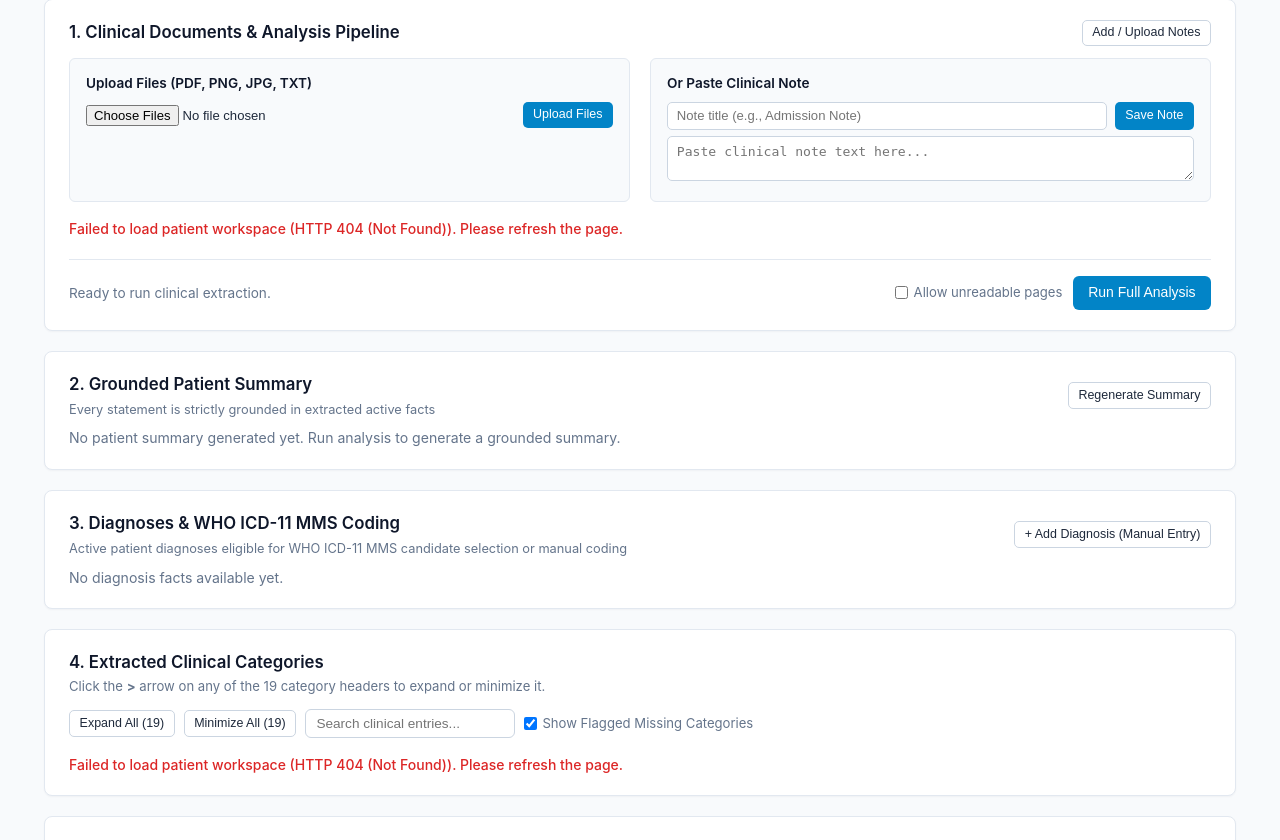
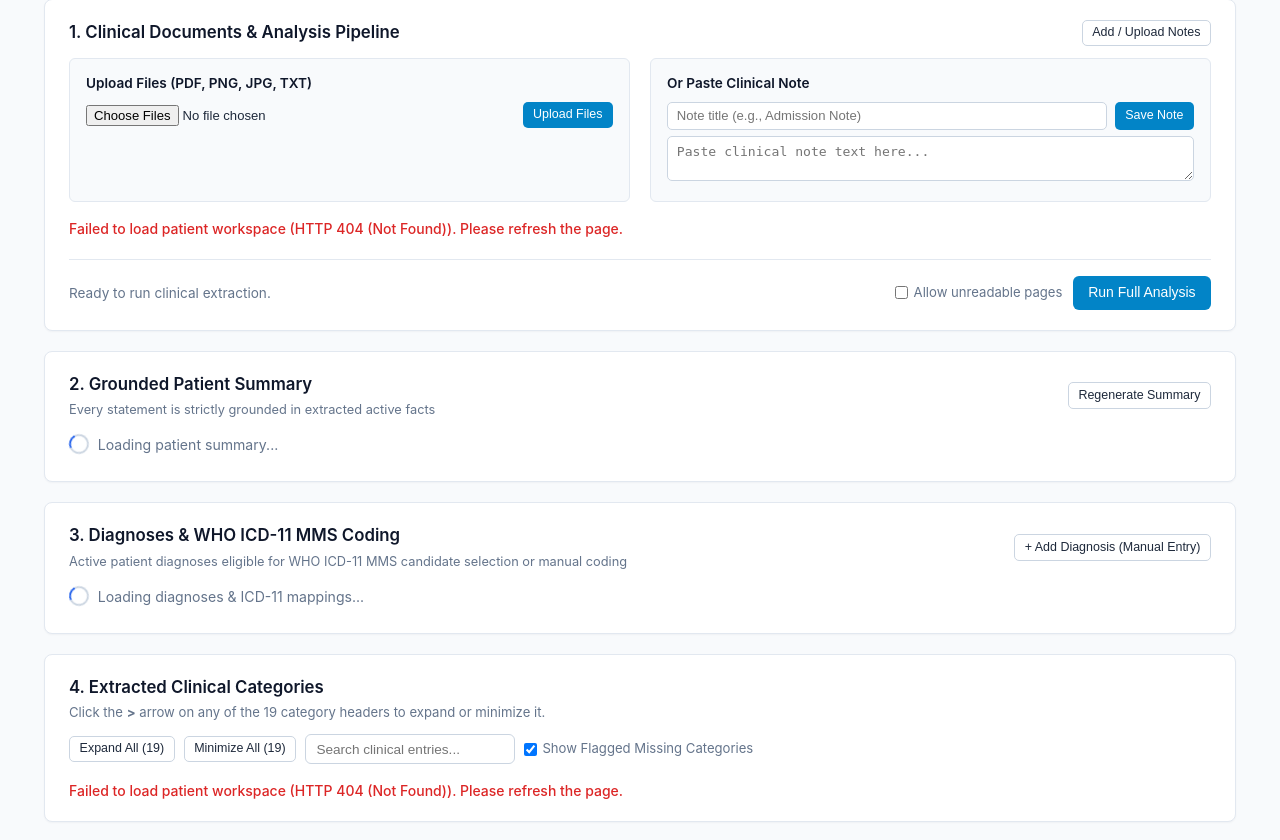
Before and after one commit to mohamedarshad-maker/Clinical-notes-demo, a FastAPI app: template app/templates/patients/detail.html in a window 1280 px wide. Shown: the part 217-1057 px from the top of the page. Run offline with FastAPI, Linux system fonts and the light colour scheme; the template is opened without the code that fills it, so the values that code supplies are empty.

Commit message:
Add loading spinner overlay while patient records load

```diff
--- a/app/templates/base.html
+++ b/app/templates/base.html
@@ -5,8 +5,77 @@
     <meta name="viewport" content="width=device-width, initial-scale=1.0">
     <title>{% block title %}Clinical Notes Extraction PoC{% endblock %}</title>
     <link rel="stylesheet" href="/static/css/style.css">
+    <style>
+        .loading-overlay {
+            position: fixed;
+            inset: 0;
+            background: rgba(248, 250, 252, 0.82);
+            backdrop-filter: blur(2px);
+            display: none;
+            flex-direction: column;
+            align-items: center;
+            justify-content: center;
+            z-index: 9999;
+            transition: opacity 0.18s ease;
+        }
+        .loading-overlay.active {
+            display: flex;
+        }
+        .loading-card {
+            background: #ffffff;
+            border: 1px solid #e2e8f0;
+            border-radius: 12px;
+            padding: 1.5rem 2.25rem;
+            box-shadow: 0 10px 25px rgba(15, 23, 42, 0.08);
+            display: flex;
+            flex-direction: column;
+            align-items: center;
+            gap: 0.85rem;
+        }
+        .loading-wheel {
+            width: 42px;
+            height: 42px;
+            border: 4px solid #e2e8f0;
+            border-top-color: #2563eb;
+            border-radius: 50%;
+            animation: klinSpin 0.75s linear infinite;
+        }
+        .loading-wheel-sm {
+            width: 20px;
+            height: 20px;
+            border: 2.5px solid #cbd5e1;
+            border-top-color: #2563eb;
+            border-radius: 50%;
+            display: inline-block;
+            vertical-align: middle;
+            animation: klinSpin 0.75s linear infinite;
+        }
+        .loading-text {
+            font-size: 0.92rem;
+            font-weight: 600;
+            color: #1e293b;
+            margin: 0;
+        }
+        .loading-subtext {
+            font-size: 0.78rem;
+            color: #64748b;
+            margin: -0.45rem 0 0 0;
+        }
+        @keyframes klinSpin {
+            to { transform: rotate(360deg); }
+        }
+    </style>
 </head>
 <body>
+    <!-- Global Loading Screen Overlay -->
+    <div id="global-loading-overlay" class="loading-overlay" aria-live="polite">
+        <div class="loading-card">
+            <div class="loading-wheel"></div>
+            <p id="global-loading-text" class="loading-text">Loading clinical records...</p>
+            <p id="global-loading-subtext" class="loading-subtext">Please wait a moment</p>
+        </div>
+    </div>
+
     <header>
         <nav>
             <div class="container nav-bar">
@@ -29,6 +98,28 @@
         </div>
     </footer>
 
+    <script>
+        function showLoadingOverlay(message = 'Loading clinical records...', subtext = 'Please wait a moment') {
+            const overlay = document.getElementById('global-loading-overlay');
+            const textEl = document.getElementById('global-loading-text');
+            const subEl = document.getElementById('global-loading-subtext');
+            if (textEl && message) textEl.textContent = message;
+            if (subEl && subtext !== undefined) subEl.textContent = subtext;
+            if (overlay) overlay.classList.add('active');
+        }
+
+        function hideLoadingOverlay() {
+            const overlay = document.getElementById('global-loading-overlay');
+            if (overlay) overlay.classList.remove('active');
+        }
+
+        window.addEventListener('pageshow', () => {
+            // Hide overlay if user navigates back via browser Back button
+            if (!window.__workspaceLoadingActive) {
+                hideLoadingOverlay();
+            }
+        });
+    </script>
     {% block scripts %}{% endblock %}
 </body>
 </html>
--- a/app/templates/patients/detail.html
+++ b/app/templates/patients/detail.html
@@ -507,7 +507,7 @@
 <div class="page-header">
     <div>
         <div style="margin-bottom: 0.2rem;">
-            <a href="/patients" style="color: var(--primary); text-decoration: none; font-size: 0.85rem; font-weight: 500;">&larr; Back to Patients</a>
+            <a href="/patients" onclick="showLoadingOverlay('Returning to patient list...', '')" style="color: var(--primary); text-decoration: none; font-size: 0.85rem; font-weight: 500;">&larr; Back to Patients</a>
         </div>
         <h2>{{ patient.display_name }}</h2>
         <span style="color: var(--text-secondary); font-size: 0.8rem;">Patient ID: <code>{{ patient.id }}</code></span>
@@ -516,7 +516,7 @@
         <button type="button" class="btn-secondary" onclick="openAddFactModal(11)">+ Add Clinical Fact</button>
         <button type="button" class="btn-secondary" onclick="downloadFactsCsv()">Export Facts CSV</button>
         <a href="/export/summary/{{ patient.id }}" class="btn-secondary">Export Summary CSV</a>
-        <button type="button" class="btn-secondary" onclick="loadPatientWorkspace()">Refresh</button>
+        <button type="button" class="btn-secondary" onclick="loadPatientWorkspace(true)">Refresh</button>
         <button type="button" class="btn-primary save-profile-btn" onclick="savePatientProfile()">Save Profile</button>
     </div>
 </div>
@@ -570,7 +570,9 @@
     <div id="upload-status" style="margin-bottom: 0.5rem; font-size: 0.85rem;"></div>
 
     <div id="documents-list">
-        <p style="color: var(--text-secondary);">Loading documents...</p>
+        <div style="display: flex; align-items: center; gap: 0.55rem; color: var(--text-secondary); font-size: 0.88rem; padding: 0.4rem 0;">
+            <span class="loading-wheel-sm"></span> Loading documents...
+        </div>
     </div>
 
     <!-- Pipeline Execution Bar -->
@@ -599,7 +601,9 @@
         <button type="button" class="btn-sm btn-secondary" onclick="regenerateSummary()">Regenerate Summary</button>
     </div>
     <div id="summary-container">
-        <p style="color: var(--text-secondary); font-size: 0.88rem;">No patient summary generated yet. Run analysis to generate a grounded summary.</p>
+        <div style="display: flex; align-items: center; gap: 0.55rem; color: var(--text-secondary); font-size: 0.88rem; padding: 0.4rem 0;">
+            <span class="loading-wheel-sm"></span> Loading patient summary...
+        </div>
     </div>
 </div>
 
@@ -653,7 +657,9 @@
     </div>
 
     <div id="icd-review-container">
-        <p style="color: var(--text-secondary); font-size: 0.88rem;">No diagnosis facts available yet.</p>
+        <div style="display: flex; align-items: center; gap: 0.55rem; color: var(--text-secondary); font-size: 0.88rem; padding: 0.4rem 0;">
+            <span class="loading-wheel-sm"></span> Loading diagnoses &amp; ICD-11 mappings...
+        </div>
     </div>
 </div>
 
@@ -678,7 +684,9 @@
         </div>
     </div>
     <div id="categories-container">
-        <p style="color: var(--text-secondary);">Loading clinical categories...</p>
+        <div style="display: flex; align-items: center; gap: 0.55rem; color: var(--text-secondary); font-size: 0.88rem; padding: 0.4rem 0;">
+            <span class="loading-wheel-sm"></span> Loading 19 clinical categories...
+        </div>
     </div>
 </div>
 
@@ -891,11 +899,16 @@ function applyProfileData(data, saveToCache = true) {
     renderIcdReview();
     renderCategories();
     populateCategoryDropdown();
-}
-
-async function loadPatientWorkspace() {
+
+    window.__workspaceLoadingActive = false;
+    if (typeof hideLoadingOverlay === 'function') {
+        hideLoadingOverlay();
+    }
+}
+
+async function loadPatientWorkspace(forceOverlay = false) {
     // 1. Instant render from browser sessionStorage cache if available (Stale-While-Revalidate)
-    if (!profileData) {
+    if (!profileData && !forceOverlay) {
         try {
             const cachedRaw = sessionStorage.getItem(PROFILE_CACHE_KEY);
             if (cachedRaw) {
@@ -909,6 +922,15 @@ async function loadPatientWorkspace() {
         }
     }
 
+    // Show loading wheel overlay if no cached data is rendered yet or user clicked Refresh
+    if ((!profileData || forceOverlay) && typeof showLoadingOverlay === 'function') {
+        window.__workspaceLoadingActive = true;
+        showLoadingOverlay(
+            forceOverlay ? 'Refreshing patient workspace...' : 'Loading patient clinical workspace...',
+            'Fetching documents, summary, ICD-11 codes, and 19 clinical categories'
+        );
+    }
+
     // 2. Fetch fresh data from server and update UI + cache
     try {
         const response = await fetch(`/api/patients/${patientId}/profile`, {
@@ -921,6 +943,10 @@ async function loadPatientWorkspace() {
         applyProfileData(freshData, true);
     } catch (error) {
         console.error('Failed to load workspace:', error);
+        window.__workspaceLoadingActive = false;
+        if (typeof hideLoadingOverlay === 'function') {
+            hideLoadingOverlay();
+        }
         if (!profileData) {
             const errMsg = `<p class="error">Failed to load patient workspace (${escapeHtml(error.message)}). Please refresh the page.</p>`;
             const docEl = document.getElementById('documents-list');
```
Also changed, not shown: app/templates/patients/list.html (+13 -4 lines).
